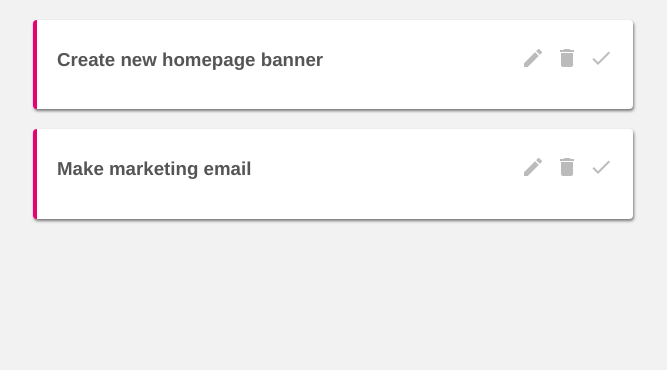
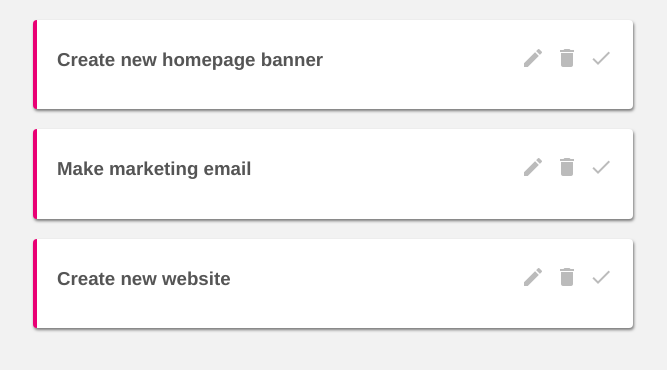
Before and after one commit to EELLOOII/Project-Planner, a Vue app: page / in a window 1280 px wide. Shown: the top 370 px of the page, without its empty margins (307-974 px from the left). Built offline with nearby package versions, Linux system fonts and the light colour scheme; data requests are answered from the project's data file.

Commit message:
FEATURE : Add a delete functionality for each project

```diff
--- a/data/db.json
+++ b/data/db.json
@@ -11,6 +11,12 @@
             "title": "Make marketing email",
             "details": "Lorem ipsum",
             "complete": true
+        },
+        {
+            "id": 3,
+            "title": "Create new website",
+            "details": "Lorem ipsum",
+            "complete": true
         }
     ]
 
--- a/src/components/SingleProject.vue
+++ b/src/components/SingleProject.vue
@@ -5,7 +5,7 @@
         <h3  @click="showDetails = !showDetails">{{ project.title }}</h3>
         <div class="icons">
             <span class="material-icons">edit</span>
-            <span class="material-icons">delete</span>
+            <span class="material-icons" @click="deleteProject">delete</span>
             <span class="material-icons">done</span>
         </div>
     </div>
@@ -20,12 +20,20 @@
     props: ['project'],
     data() {
         return {
-            showDetails: false
+            showDetails: false,
+            uri: 'http://localhost:3000/projects/' + this.project.id
         }
     },
     methods: {
         toggleDetails() {
             this.showDetails = !this.showDetails
+        },
+        deleteProject() {
+            // console.log(this.uri)
+            // console.log(this.project.id)
+            fetch(this.uri, { method: 'DELETE' })
+                .then(() => this.$emit('delete', this.project.id))
+                .catch(err => console.log(err))
         }
     }
 }
--- a/src/views/HomeView.vue
+++ b/src/views/HomeView.vue
@@ -2,7 +2,7 @@
   <div class="home">
     <div v-if="projects.length">
         <div v-for="project in projects" :key="project.id">
-            <SingleProject :project="project"/>
+            <SingleProject :project="project" @delete="handleDelete" />
         </div>
     </div>
   </div>
@@ -27,6 +27,11 @@
       .then(res => res.json())
       .then(data => this.projects = data)
       .catch(err => console.log(err.message))
+  },
+  methods: {
+    handleDelete(id) {
+      this.projects = this.projects.filter(project => project.id!== id);
+    }
   }
 }
 </script>
```
